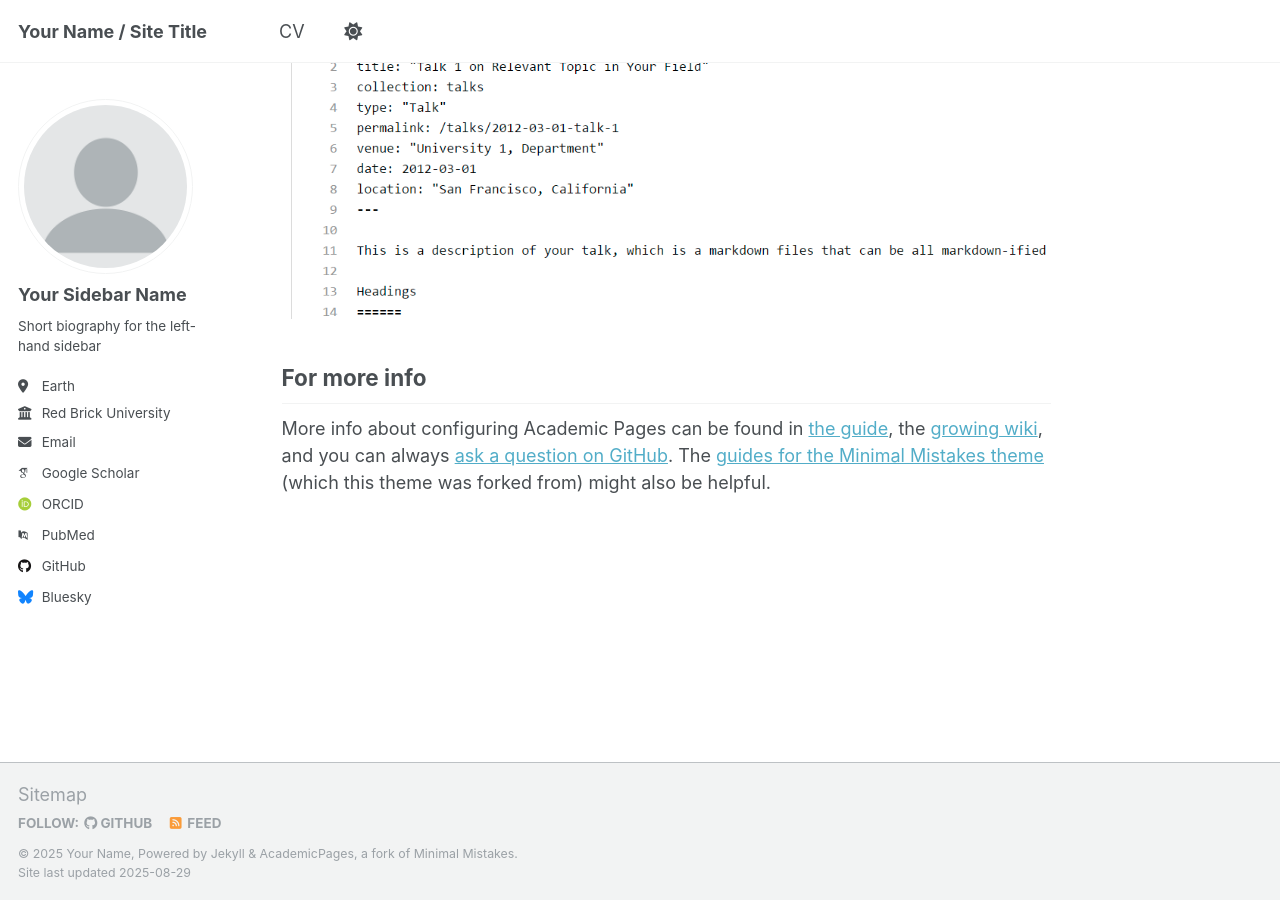
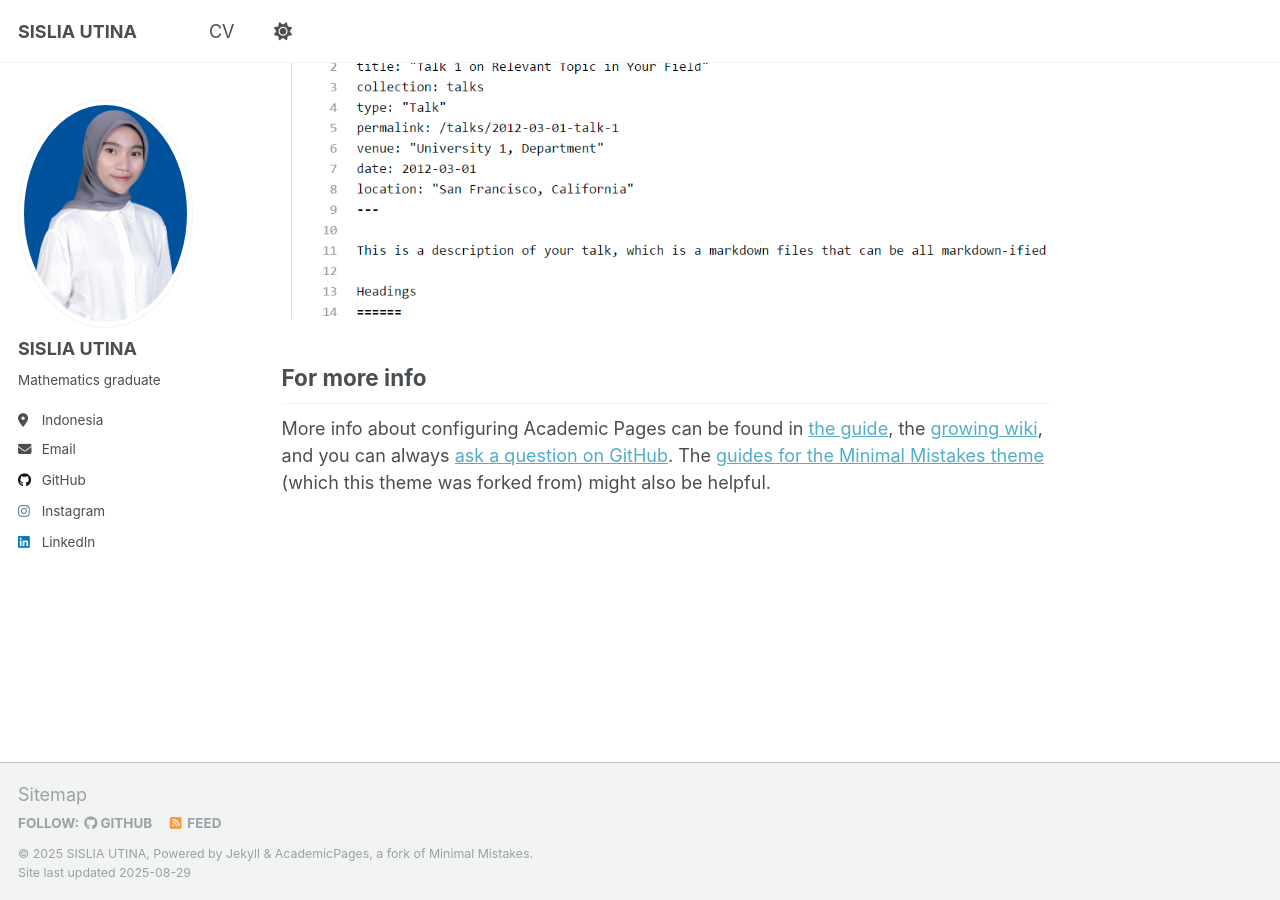
Before and after one commit to sisliautina/sisliautina.github.io, a Jekyll site: the page built from _pages/about.md, in a window 1280 px wide and 900 px high, scrolled down 2880 px. Built offline with Jekyll 4.4.1, drawn with Linux system fonts in a browser that asks for light colours; some web fonts are replaced; a script that is not in the unit is left out.

Commit message:
Update _config.yml

```diff
--- a/_config.yml
+++ b/_config.yml
@@ -9,9 +9,9 @@
 # Basic Site Settings
 locale                   : "en-US"
 site_theme               : "default"
-title                    : "Your Name / Site Title"
+title                    : "SISLIA UTINA"
 title_separator          : "-"
-name                     : &name "Your Name"
+name                     : &name "SISLIA UTINA"
 description              : &description "personal description"
 url                      : https://sisliautina.github.io/ # the base hostname & protocol for your site e.g. "https://[your GitHub username].github.io" or if you already have some other page hosted on Github then use "https://[your GitHub username].github.io/[Your Repo Name]"
 baseurl                  : "" # the subpath of your site, e.g. "/blog"
@@ -22,24 +22,24 @@ repository               : "sisliautina/sisliautina.github.io"
 #               Additional customization can be done by editing /_includes/author-profile.html
 author:
   # Biographic information
-  avatar           : "profile.png"
-  name             : "Your Sidebar Name"
+  avatar           : "PAS FOTO M.jpeg"
+  name             : "SISLIA UTINA"
   pronouns         : # example: "she/her"
-  bio              : "Short biography for the left-hand sidebar"
-  location         : "Earth"
-  employer         : "Red Brick University"
+  bio              : "Mathematics graduate"
+  location         : "Indonesia"
+  employer         : # "Red Brick University"
   uri              : # URL
-  email            : "none@example.org"
+  email            : "sisliautina33@gmail.com"
 
   # Academic websites
   academia         : # URL
   arxiv            : # URL - Update with the correct link to your profile
-  googlescholar    : "https://scholar.google.com/citations?user=PS_CX0AAAAAJ"
+  googlescholar    : # "https://scholar.google.com/citations?user=PS_CX0AAAAAJ"
   inspire-hep      : # URL
   impactstory      : # URL
-  orcid            : "http://orcid.org/yourorcidurl"
+  orcid            : # "http://orcid.org/yourorcidurl"
   semantic         : # URL
-  pubmed           : "https://www.ncbi.nlm.nih.gov/pubmed/?term=john+snow"
+  pubmed           : # "https://www.ncbi.nlm.nih.gov/pubmed/?term=john+snow"
   researchgate     : # URL
   scopus           : # URL
 
@@ -53,16 +53,16 @@ author:
 
   # Social media
   artstation       : # Username
-  bluesky          : "bsky.app" # Replace this with you Bluesky username
+  bluesky          : # "bsky.app" # Replace this with you Bluesky username
   facebook         : # Username
   flickr           : # Username
   foursquare       : # Username
   goodreads        : # Username
   google_plus      : # Username
   keybase          : # Username
-  instagram        : # Username
+  instagram        : sisliautina
   lastfm           : # Username
-  linkedin         : # Username
+  linkedin         : sislia utina
   mastodon         : # URL
   medium           : # URL
   pinterest        : # Username
```
